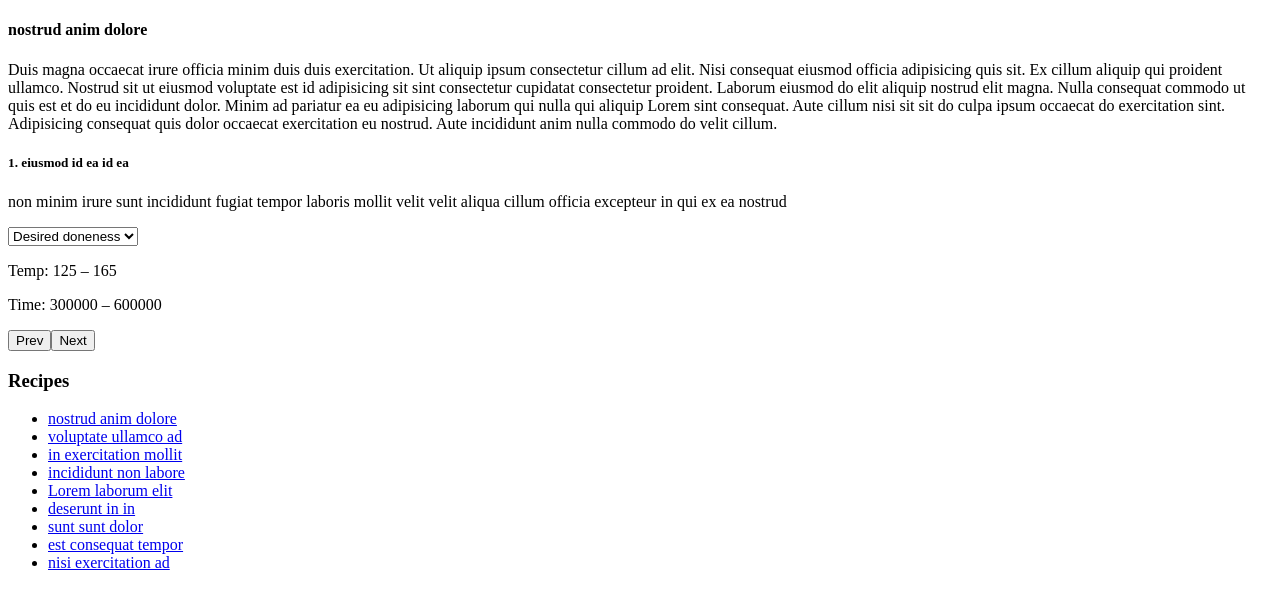
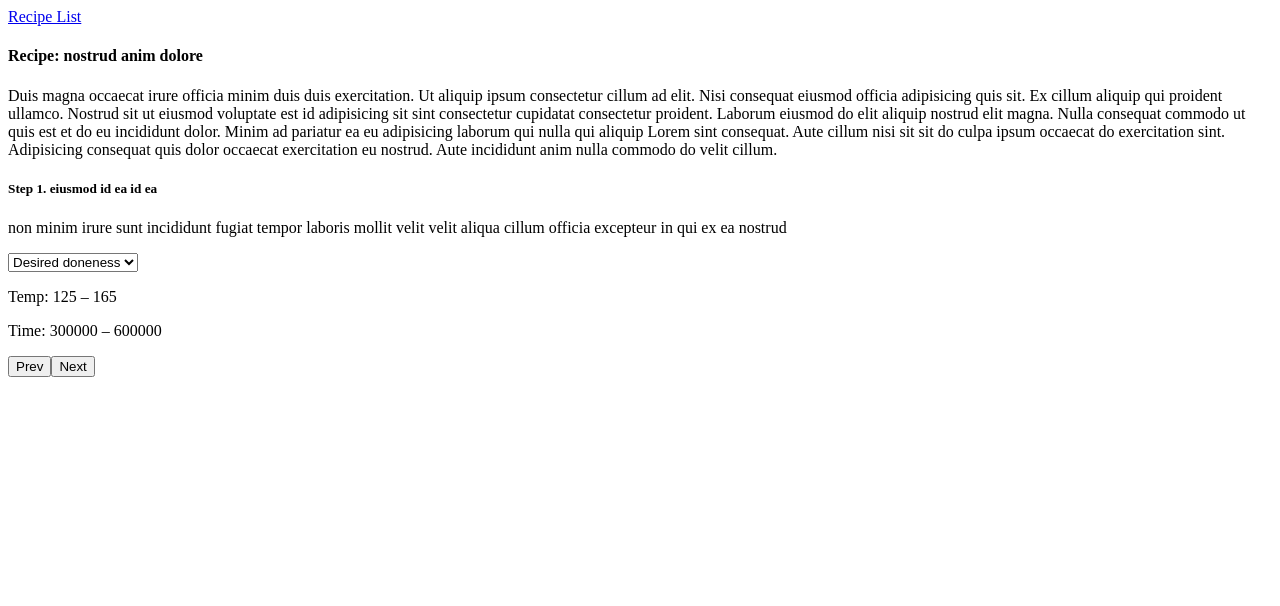
Before and after one commit to BillyBunn/recipes-list, a React (Create React App) app: page /5d8fdf079265a29e73de3540 in a window 1280 px wide. Shown: the top 606 px of the page. Built offline with nearby package versions, Linux system fonts and the light colour scheme.

Commit message:
adds header link

```diff
--- a/src/components/App.js
+++ b/src/components/App.js
@@ -4,19 +4,23 @@ import Recipe from "./Recipe";
 import RecipeList from "./RecipeList";
 import recipes from "../recipes.json";
 
-import { BrowserRouter as Router, Route } from "react-router-dom";
+import { BrowserRouter as Router, Route, Link } from "react-router-dom";
 
 const App = () => (
   <div>
     <Router>
+      <nav>
+        <Link to="/">Recipe List</Link>
+      </nav>
+      <Route path="/" exact>
+        <h3>Recipes</h3>
+        <RecipeList recipes={recipes} />
+      </Route>
       {recipes.map(recipe => (
         <Route key={recipe._id} path={`/${recipe._id}`}>
           <Recipe recipe={recipe} />
         </Route>
       ))}
-      <h3>Recipes</h3>
-
-      <RecipeList recipes={recipes} />
     </Router>
   </div>
 );
--- a/src/components/Recipe.js
+++ b/src/components/Recipe.js
@@ -17,7 +17,7 @@ const Recipe = ({ recipe }) => {
 
   return (
     <div>
-      <h4>{title}</h4>
+      <h4>Recipe: {title}</h4>
       <p>{description}</p>
       <div>
         <Step step={steps[currentStep]} num={currentStep + 1} />
@@ -29,7 +29,7 @@ const Recipe = ({ recipe }) => {
 };
 
 const Step = ({ step, num }) => {
-  const title = `${num}. ${step.title}`;
+  const title = `Step ${num}. ${step.title}`;
   const range = step.timeTemp.reduce(
     (acc, val) => {
       let { time, temp } = val;
```
